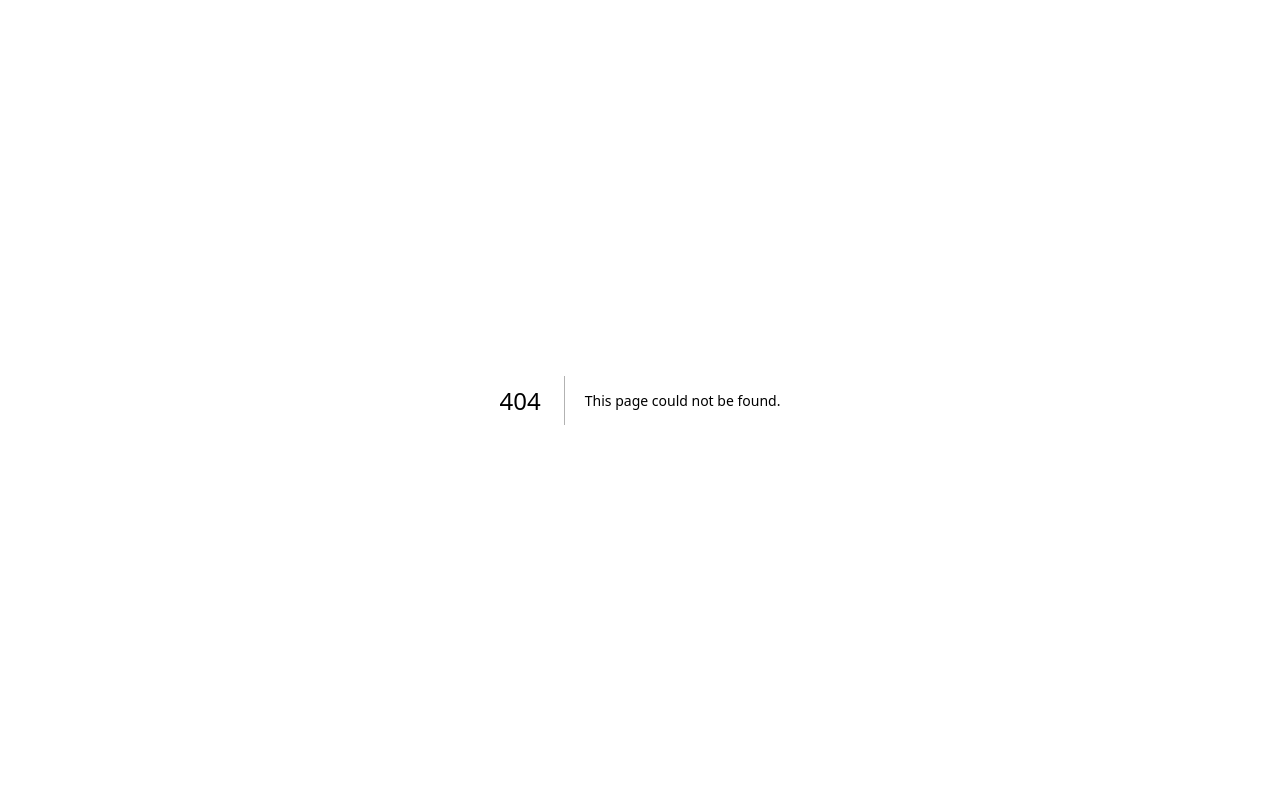
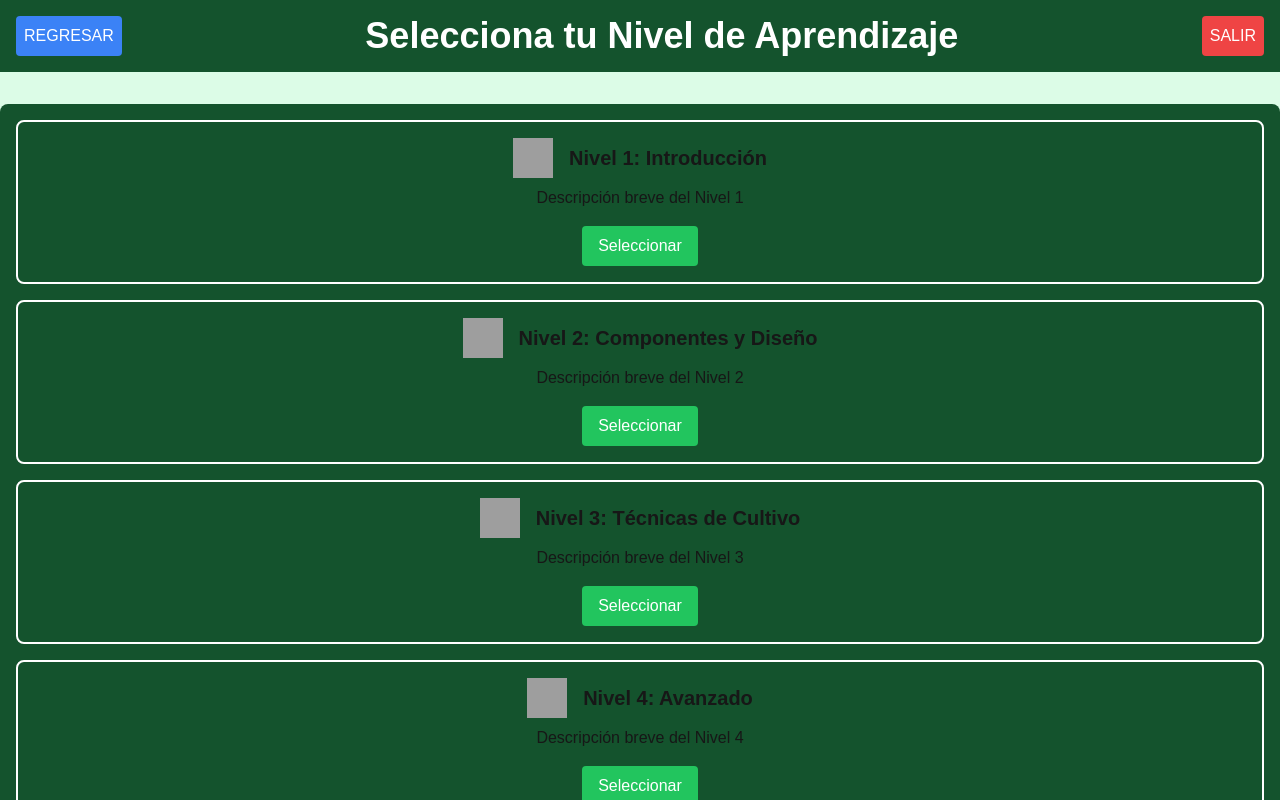
Before and after one commit to Juanfe008/AgroSenior-frontend, a Next.js app: page /Aprende in a window 1280 px wide. Before the commit this address had no page. Shown: the top 800 px of the page. Built offline with nearby package versions, Linux system fonts and the light colour scheme; grey boxes are pictures that could not be loaded.

Commit message:
Estructura de modulos

```diff
--- a/app/ActionPanel/page.tsx
+++ b/app/ActionPanel/page.tsx
@@ -1,15 +1,17 @@
+import Link from 'next/link';
+
 const cards = [
-    {src: 'images/Aprende.jpg', text: 'APRENDE'},
-    {src: 'images/Huerto.jpg', text: 'HUERTO'},
-    {src: 'images/Foro.jpg', text: 'FORO'},
-    {src: 'images/Actividades.jpg', text: 'ACTIVIDADES'},
-    {src: 'images/Perfil.jpg', text: 'PERFIL'},
-    {src: 'images/Configuración.jpg', text: 'CONFIGURACIÓN'},
+    {src: 'images/Aprende.jpg', text: 'APRENDE', link: '/Aprende'},
+    {src: 'images/Huerto.jpg', text: 'HUERTO', link: '/Huerto'},
+    {src: 'images/Foro.jpg', text: 'FORO', link: '/Foro'},
+    {src: 'images/Actividades.jpg', text: 'ACTIVIDADES', link: '/Actividades'},
+    {src: 'images/Perfil.jpg', text: 'PERFIL', link: '/Profile'},
+    {src: 'images/Configuración.jpg', text: 'CONFIGURACIÓN', link: '/Settings'},
 ]
 
 export default function ActionPanel() {
     return (
-        <div className="min-h-screen bg-green-100">
+        <div>
             {/* Navbar */}
             <nav className="bg-green-900 text-white p-4">
                 <div className="container mx-auto flex justify-between items-center">
@@ -23,22 +25,26 @@ export default function ActionPanel() {
             <div className="container mx-auto mt-8 flex flex-wrap justify-center gap-4">
                 <div className="flex flex-wrap justify-center gap-4">
                     {cards.slice(0, 3).map((card, index) => (
-                        <div key={index} className="w-64 h-64 flex flex-col items-center justify-center">
+                        <Link key={index} href={card.link}>
+                            <div className="w-64 h-64 flex flex-col items-center justify-center">
                                 <img src={card.src} alt={`Card ${index + 1}`} className="w-full h-1/2 object-cover" />
                                 <div className="w-full h-1/2 flex items-center justify-center bg-blue-500">
                                     <p className="text-center text-white">{card.text}</p>
                                 </div>
                             </div>
+                        </Link>
                     ))}
                 </div>
                 <div className="flex flex-wrap justify-center gap-4 mt-4">
                     {cards.slice(3, 6).map((card, index) => (
-                        <div key={index} className="w-64 h-64 flex flex-col items-center justify-center">
+                        <Link key={index} href={card.link}>
+                            <div className="w-64 h-64 flex flex-col items-center justify-center">
                                 <img src={card.src} alt={`Card ${index + 4}`} className="w-full h-1/2 object-cover" />
                                 <div className="w-full h-1/2 flex items-center justify-center bg-blue-500">
                                     <p className="text-center text-white">{card.text}</p>
                                 </div>
                             </div>
+                        </Link>
                     ))}
                 </div>
             </div>
--- /dev/null
+++ b/app/Actividades/page.tsx
@@ -0,0 +1,7 @@
+export default function Actividades() {
+    return (
+        <div>
+            <h1>Actividades</h1>
+        </div>
+    )
+}
--- /dev/null
+++ b/app/Aprende/page.tsx
@@ -0,0 +1,62 @@
+'use client'
+
+import Link from 'next/link';
+import { useState } from 'react';
+
+export default function Aprende() {
+    const [selectedLevel, setSelectedLevel] = useState<number | null>(null);
+
+    return (
+        <div>
+            {/* Navbar */}
+            <nav className="bg-green-900 text-white p-4">
+                <div className="container mx-auto flex justify-between items-center">
+                    <Link href="/ActionPanel">
+                            <button className="bg-blue-500 rounded p-2">
+                                REGRESAR
+                            </button>
+                    </Link>
+                    <div className="text-4xl font-bold">Selecciona tu Nivel de Aprendizaje</div>
+                    <button className="bg-red-500 rounded p-2">
+                        SALIR
+                    </button>
+                </div>
+            </nav>
+            <div className="container mx-auto mt-8 bg-green-900 p-4 rounded-lg">
+                <div className="flex flex-col items-center gap-4">
+                    {['Introducción', 'Componentes y Diseño', 'Técnicas de Cultivo', 'Avanzado', 'Experto'].map((level, index) => (
+                        <div key={index} className={`w-full flex flex-col items-center justify-center p-4 border-2 border-white rounded-lg ${selectedLevel !== null ? 'hidden' : ''}`}>
+                            <div className="flex items-center gap-4">
+                                <img src={`icon-${index + 1}.png`} alt={`Icono Nivel ${index + 1}`} className="w-10 h-10" />
+                                <div className="text-xl font-bold">Nivel {index + 1}: {level}</div>
+                            </div>
+                            <p className="mt-2">Descripción breve del Nivel {index + 1}</p>
+                            <button className="mt-4 bg-green-500 text-white py-2 px-4 rounded" onClick={() => setSelectedLevel(index)}>Seleccionar</button>
+                        </div>
+                    ))}
+                    {selectedLevel !== null && (
+                        <div className="w-full mt-8">
+                            <div className="w-1/2 mx-auto bg-blue-500 p-2 rounded-full">
+                                <div className="bg-white h-2 rounded-full">
+                                    <div className="h-2 bg-green-500 rounded-full" style={{ width: '50%' }}></div>
+                                </div>
+                            </div>
+                            <div className="mt-4">
+                                <h2 className="text-2xl font-bold">Contenido del Nivel {selectedLevel + 1}</h2>
+                                <div className="flex flex-col gap-4 mt-4">
+                                    {[1, 2, 3, 4, 5].map((content, index) => (
+                                        <div key={index} className="p-4 border-2 border-white rounded-lg">
+                                            <h3 className="text-xl font-bold">Contenido {content}</h3>
+                                            <p>Descripción del contenido {content}</p>
+                                        </div>
+                                    ))}
+                                </div>
+                            </div>
+                            <button className="mt-4 bg-blue-500 text-white py-2 px-4 rounded" onClick={() => setSelectedLevel(null)}>Regresar a los Niveles</button>
+                        </div>
+                    )}
+                </div>
+            </div>
+        </div>
+    )
+}
--- /dev/null
+++ b/app/Foro/page.tsx
@@ -0,0 +1,7 @@
+export default function Foro() {
+    return (
+        <div>
+            <h1>Foro</h1>
+        </div>
+    )
+}
--- /dev/null
+++ b/app/Huerto/page.tsx
@@ -0,0 +1,7 @@
+export default function Huerto() {
+    return (
+        <div>
+            <h1>Huerto</h1>
+        </div>
+    )
+}
--- /dev/null
+++ b/app/Profile/page.tsx
@@ -0,0 +1,7 @@
+export default function Profile() {
+    return (
+        <div>
+            <h1>Perfil</h1>
+        </div>
+    )
+}
--- /dev/null
+++ b/app/Settings/page.tsx
@@ -0,0 +1,7 @@
+export default function Settings() {
+    return (
+        <div>
+            <h1>Configuración</h1>
+        </div>
+    )
+}
--- a/app/layout.tsx
+++ b/app/layout.tsx
@@ -26,7 +26,7 @@ export default function RootLayout({
   return (
     <html lang="en">
       <body
-        className={`${geistSans.variable} ${geistMono.variable} antialiased`}
+        className={`${geistSans.variable} ${geistMono.variable} antialiased min-h-screen bg-green-100`}
       >
         {children}
       </body>
--- a/app/page.tsx
+++ b/app/page.tsx
@@ -38,7 +38,7 @@ export default function Home() {
   };
 
   return (
-    <div className="min-h-screen bg-green-100">
+    <div>
       {/* Navbar */}
       <nav className="bg-green-900 text-white p-4">
         <div className="container mx-auto flex justify-center items-center">
```
Lines whose indentation alone changed are shown as unchanged.
